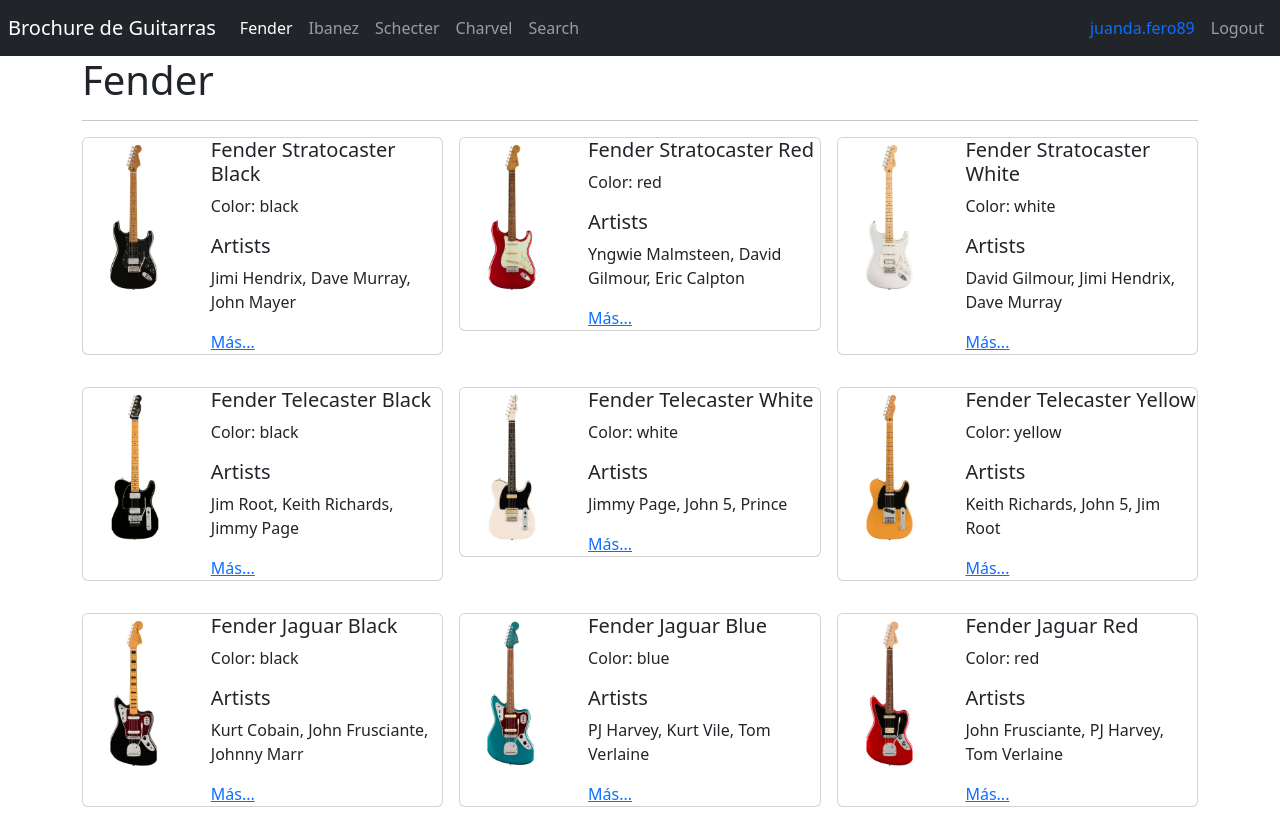
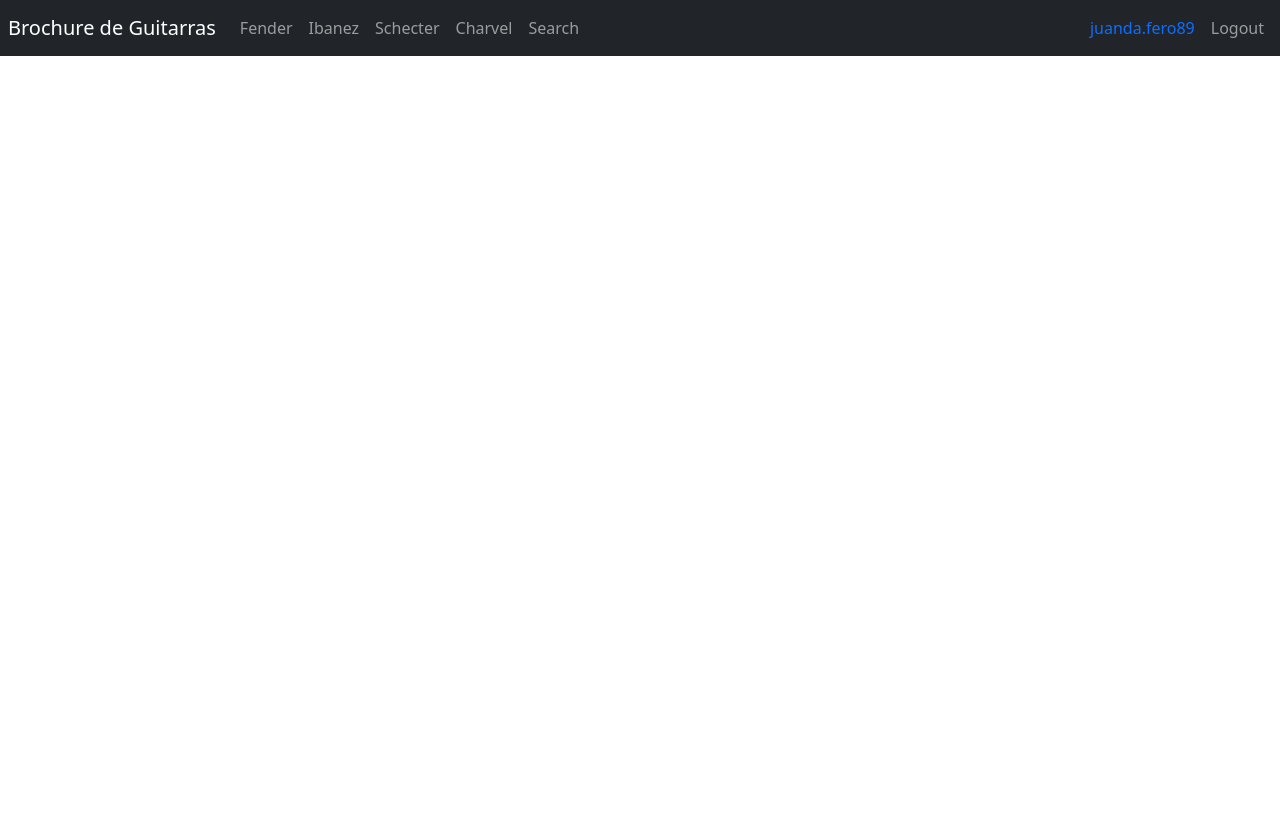
Before and after one commit to JuanD-FR/brochure_guitarras, a React (Vite) app: page / in a window 1280 px wide. Before the commit this address led to /fender. After the commit the page ends 800 px from the top, so only its background shows below. Built offline with nearby package versions, Linux system fonts and the light colour scheme.

Commit message:
ruta de inicio actualizada

```diff
--- a/src/guitarras/components/GuitarCard.jsx
+++ b/src/guitarras/components/GuitarCard.jsx
@@ -8,7 +8,7 @@
     color
  }) => {
 
-    const imageUrl = `assets/${ id }.jpg`;
+    const imageUrl = `/assets/${ id }.jpg`;
 
 
   return (
--- a/src/guitarras/pages/GuitarPage.jsx
+++ b/src/guitarras/pages/GuitarPage.jsx
@@ -18,7 +18,7 @@
     <div className="row mt-5">
       <div className="col-4">
         <img
-        src={ `assets/${ id }.jpg` }
+        src={ `/assets/${ id }.jpg` }
         alt={ guitar.refference }
         className="img-thumbnail animate__animated animate__fadeInLeft"
         />
--- a/src/guitarras/routes/GuitarRoutes.jsx
+++ b/src/guitarras/routes/GuitarRoutes.jsx
@@ -17,7 +17,7 @@
                 <Route path="guitars/:id" element={ <GuitarPage /> } />
 
                 <Route path="search" element={ <SearchPage /> } />
-                <Route path="/" element={ <Navigate to="/fender" /> } />
+                <Route path="/" element={ <Navigate to="/" /> } />
             </Routes>
         </div>
 
```
